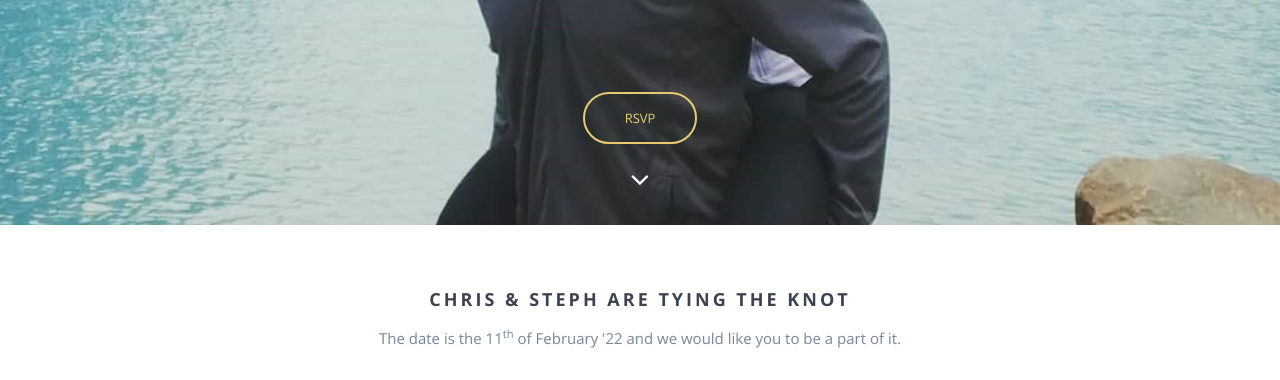
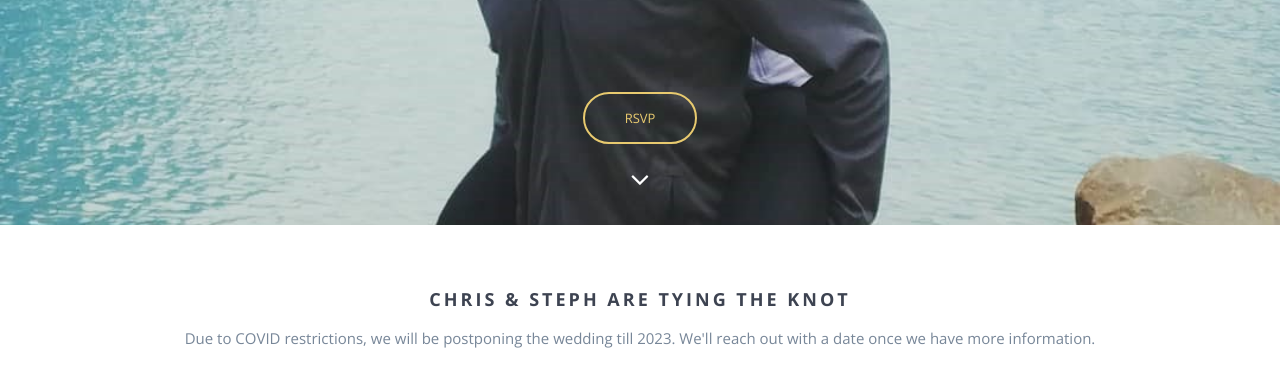
Before and after one commit to chris-rass/chris-rass.github.io, a website: page index.html in a window 1280 px wide. Shown: the part 525-905 px from the top of the page. Drawn offline with nearby package versions, Linux system fonts and the light colour scheme; some packages are replaced by stand-ins of ours; a script that the page names is missing; files whose address does not match are found by name.

Commit message:
Update index.html

```diff
--- a/index.html
+++ b/index.html
@@ -90,8 +90,7 @@
         <div class="row">
             <div class="col-md-12 text-center">
                 <h3>Chris & Steph are tying the knot</h3>
-                <p>The date is the 11<sup>th</sup> of February '22 and we would like you to be a part of
-                    it.</p>
+                <p>Due to COVID restrictions, we will be postponing the wedding till 2023. We'll reach out with a date once we have more information. </p>
             </div>
 		</div>
 		<div class="row">
```
